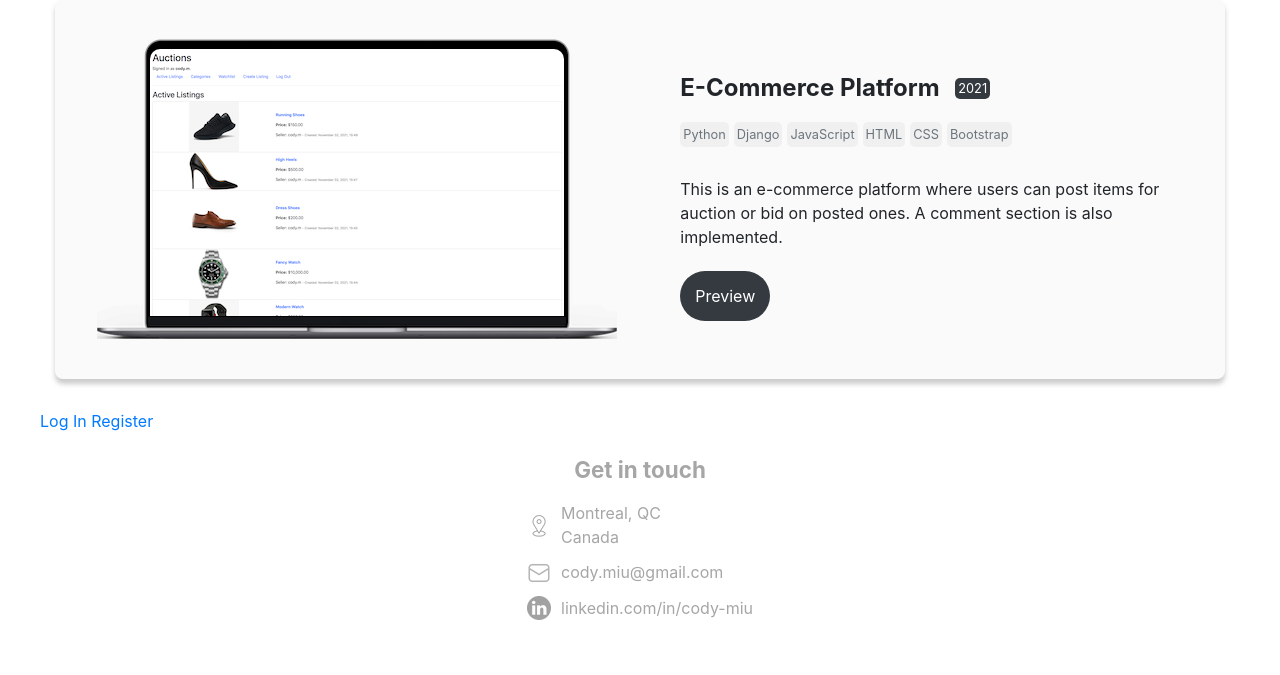
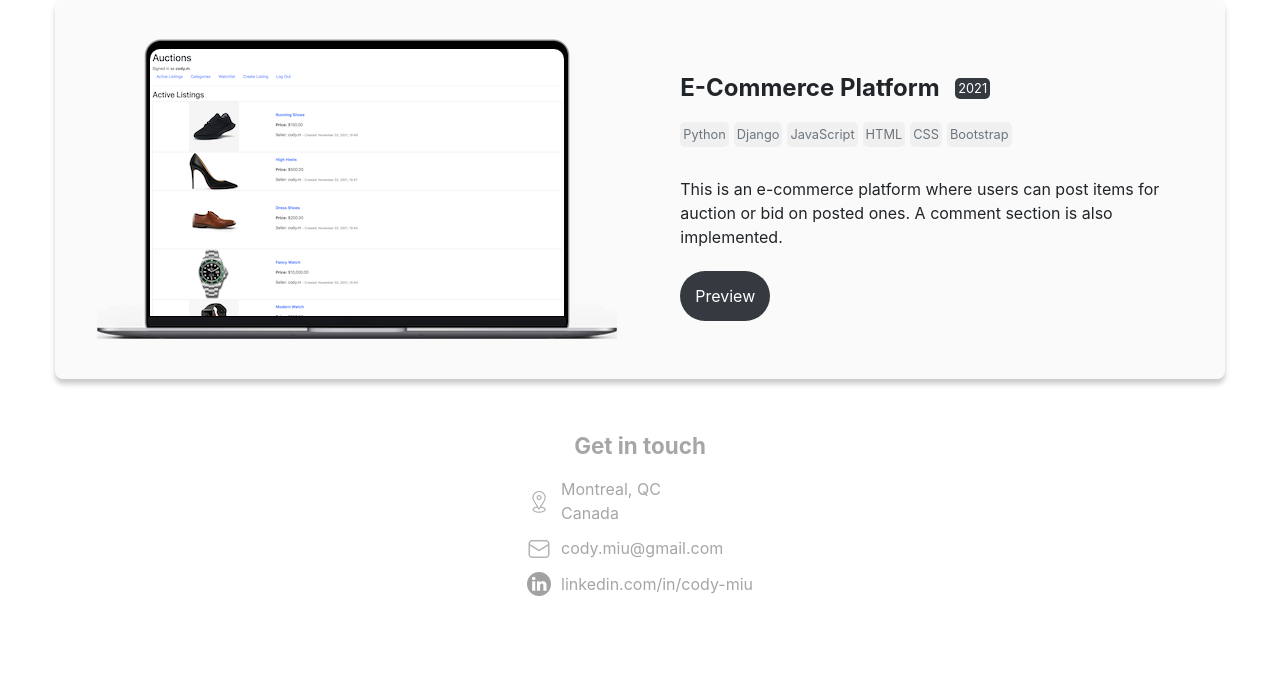
Before and after one commit to Cody06/portfolio-django, a Django app: page / in a window 1280 px wide. Shown: the part 1895-2570 px from the top of the page. After the commit the page ends 2491 px from the top, so only its background shows below. Run offline with Django 3.2, Linux system fonts and the light colour scheme; some libraries are stand-ins or nearby versions.

Commit message:
Removed login and register paths

```diff
--- a/landing_page/templates/landing_page/index.html
+++ b/landing_page/templates/landing_page/index.html
@@ -7,7 +7,7 @@
 		<meta name="viewport" content="width=device-width, initial-scale=1.0">
 		<title>Cody Miu{% block title %}{% endblock %}</title>
 		<!-- Add icon logo in the tab bar -->
-		<link rel="sortcut icon" href="{% static 'landing_page/pics/cm-logo.png' %}">
+		<link rel="sortcut icon" href="{% static 'landing_page/logos/cm-logo.png' %}">
 
 		<link rel="stylesheet" href="https://stackpath.bootstrapcdn.com/bootstrap/4.4.1/css/bootstrap.min.css" integrity="sha384-Vkoo8x4CGsO3+Hhxv8T/Q5PaXtkKtu6ug5TOeNV6gBiFeWPGFN9MuhOf23Q9Ifjh" crossorigin="anonymous">
 
@@ -173,9 +173,6 @@
 				</div>
 			</section>
 
-			<a href="{% url 'login' %}">Log In</a>
-			<a href="{% url 'register' %}">Register</a>
-
 			<!-- All images when clicking preview -->
 			<div id="preview-images">
 			<a href="{% static 'landing_page/gallery_workboard/workboard-2.png' %}" data-lightbox="workboard-set" data-title="Create a new board"></a>
```
